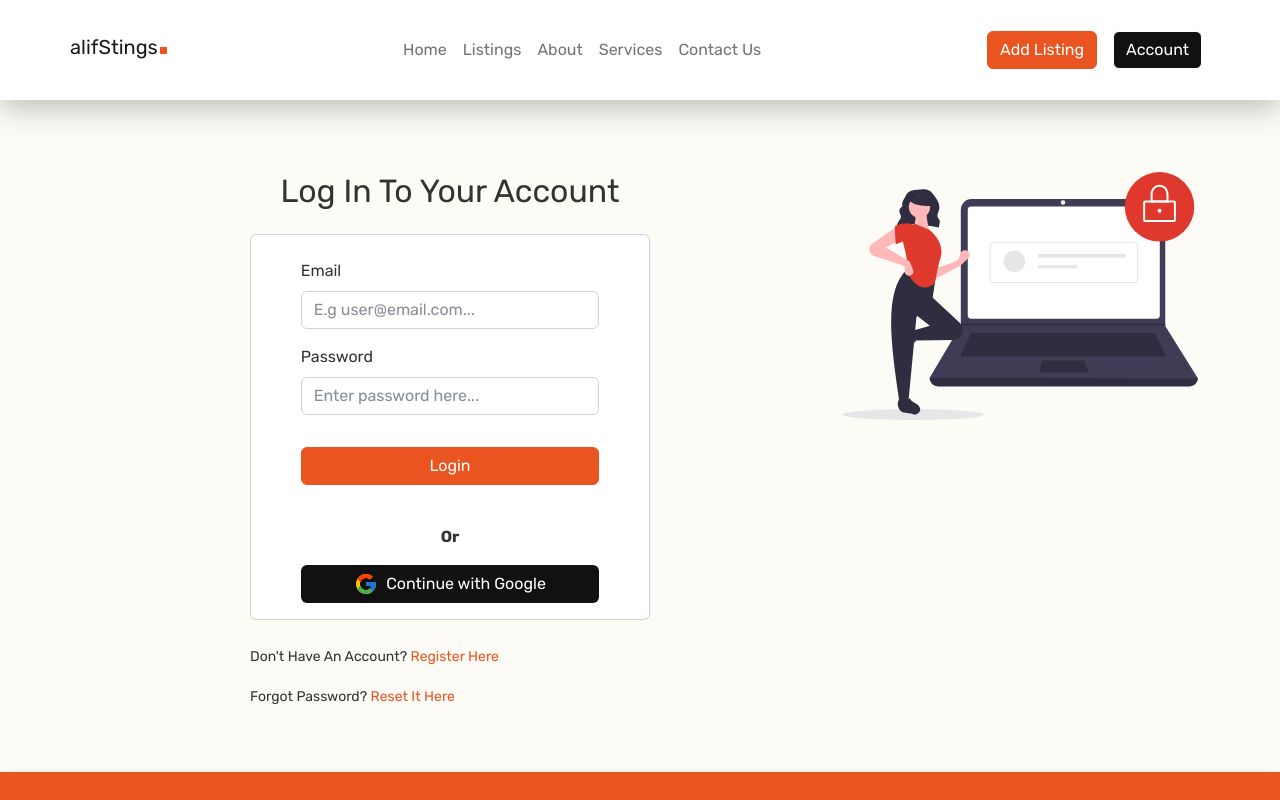
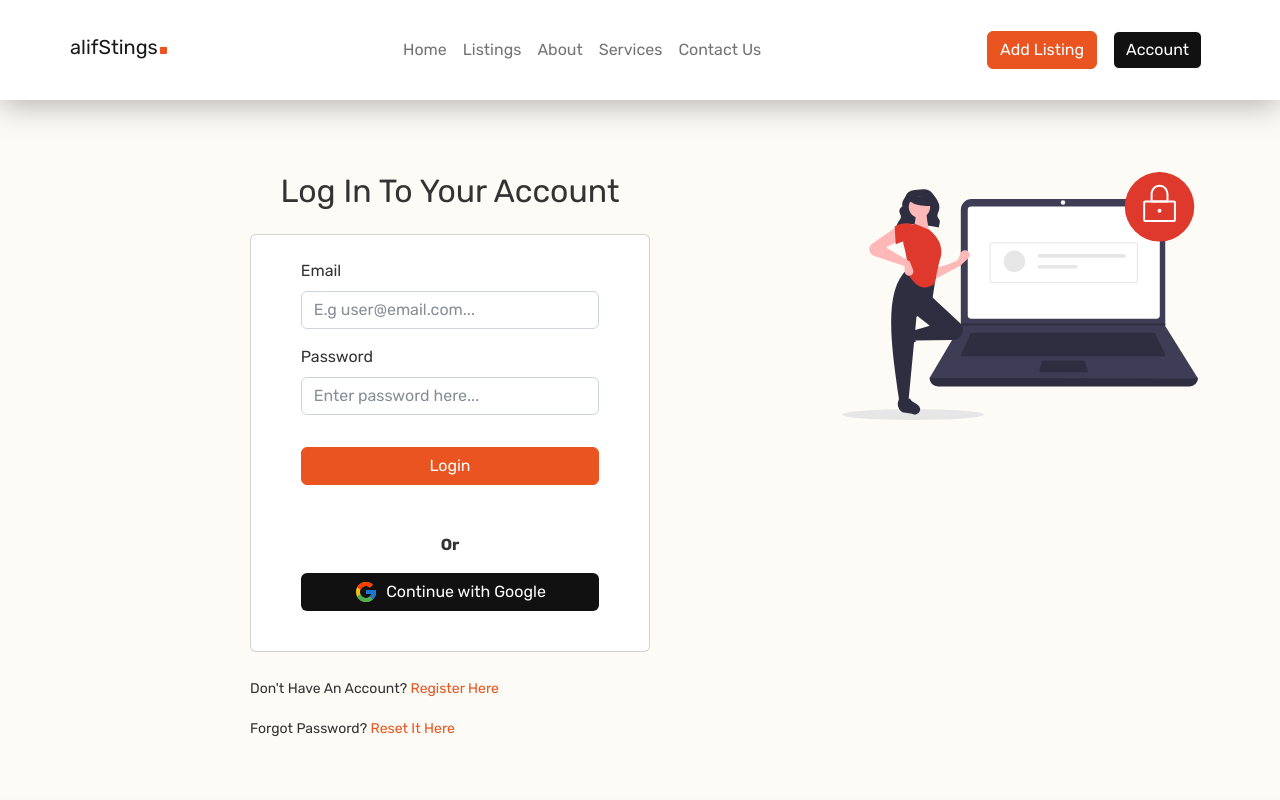
Before and after one commit to abdinaa17/alifStings, a React (Vite) app: page /login in a window 1280 px wide. Shown: the top 800 px of the page. Built offline with nearby package versions, Linux system fonts and the light colour scheme; no server answers; the database is empty.

Commit message:
Changed carousel prev btn to same clr as next btn

```diff
--- a/src/pages/LoginPage.jsx
+++ b/src/pages/LoginPage.jsx
@@ -86,7 +86,7 @@ const Login = () => {
                     Login
                   </Button>
                 </Form>
-                <div className="pt-3">
+                <div className="my-4">
                   <p className="fw-bolder text-center">Or</p>
                   <ContinueWithGoogle />
                 </div>
--- a/src/pages/RegisterPage.jsx
+++ b/src/pages/RegisterPage.jsx
@@ -103,7 +103,7 @@ const Register = () => {
                     Register
                   </Button>
                 </Form>
-                <div className="pt-3">
+                <div className="my-4">
                   <p className="fw-bolder text-center">Or</p>
                   <ContinueWithGoogle />
                 </div>
```
Also changed, not shown: src/assets/images/right-arrow.png.
